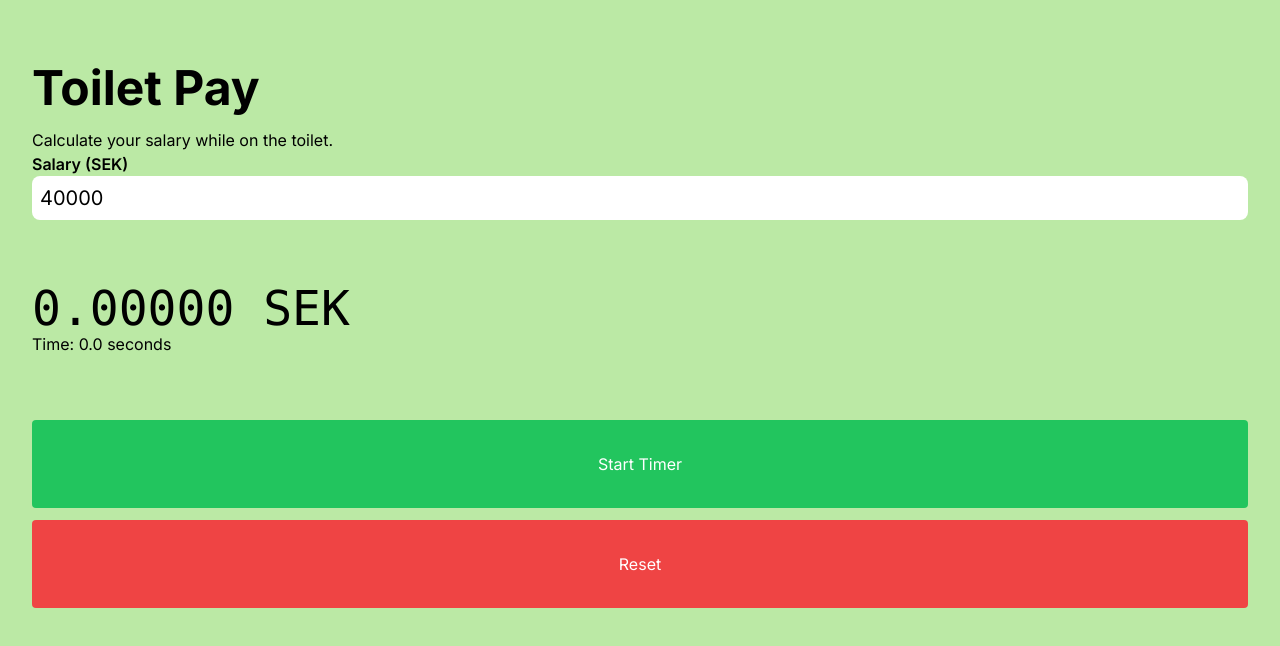
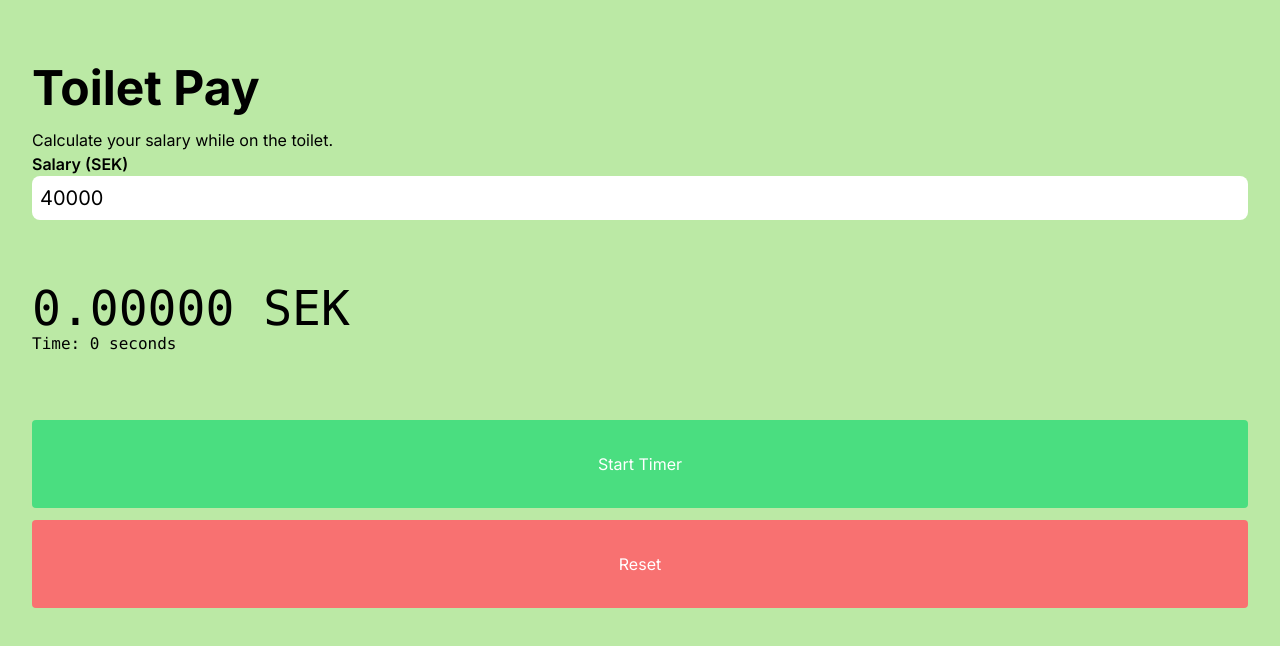
Before and after one commit to theowiik/theowiik.github.io, a Next.js app: page /toilet-pay in a window 1280 px wide. Shown: the top 646 px of the page. Built offline with nearby package versions, Linux system fonts and the light colour scheme.

Commit message:
Print time

```diff
--- a/src/app/toilet-pay/page.tsx
+++ b/src/app/toilet-pay/page.tsx
@@ -3,29 +3,61 @@
 import { useState, useEffect } from 'react';
 import './style.css';
 
-export const monthlyToSeconds = (monthlySalary: number) => {
-  const workHours = 168;
-  return monthlySalary / (workHours * 60 * 60);
+/**
+ * Convert salary/month to salary/ms.
+ *
+ * @param monthlySalary monthly salary in SEK.
+ * @returns salary per millisecond.
+ */
+const milliSalary = (monthlySalary: number) => {
+  const workHoursPerMonth = 168;
+  const millisPerHour = 60 * 60 * 1000;
+  const perHour = monthlySalary / workHoursPerMonth;
+  return perHour / millisPerHour;
 };
 
+const msToTimeStr = (ms: number): string => {
+  const totalSeconds = Math.floor(ms / 1000);
+  const hours = Math.floor(totalSeconds / 3600);
+  const minutes = Math.floor((totalSeconds % 3600) / 60);
+  const seconds = totalSeconds % 60;
+
+  const formatUnit = (value: number, unit: string) =>
+    `${value} ${unit}${value !== 1 ? 's' : ''}`;
+
+  const parts: string[] = [];
+  if (hours > 0) parts.push(formatUnit(hours, 'hour'));
+  if (minutes > 0) parts.push(formatUnit(minutes, 'minute'));
+  if (seconds > 0 || parts.length === 0)
+    parts.push(formatUnit(seconds, 'second'));
+
+  return parts.join(' ');
+};
+
+const pollRateMs = 10;
+
 export default function ToiletPay() {
-  const [salary, setSalary] = useState(40000);
+  const [salary, setSalary] = useState(40_000);
   const [isTimerOn, setIsTimerOn] = useState(false);
-  const [elapsedTime, setElapsedTime] = useState(0);
+  const [elapsedTimeMs, setElapsedTimeMs] = useState(0);
 
   useEffect(() => {
-    let interval;
+    let interval: NodeJS.Timeout | null = null;
 
     if (isTimerOn) {
       interval = setInterval(() => {
-        setElapsedTime((prevTime) => prevTime + 0.1);
-      }, 100);
-    } else if (!isTimerOn && elapsedTime !== 0) {
-      clearInterval(interval);
+        setElapsedTimeMs((prevTime) => prevTime + pollRateMs);
+      }, pollRateMs);
     }
 
-    return () => clearInterval(interval);
-  }, [isTimerOn, salary]);
+    if (!isTimerOn && elapsedTimeMs !== 0) {
+      if (interval) clearInterval(interval);
+    }
+
+    return () => {
+      if (interval) clearInterval(interval);
+    };
+  }, [isTimerOn, elapsedTimeMs]);
 
   const handleStartStop = () => {
     setIsTimerOn(!isTimerOn);
@@ -33,6 +65,11 @@ export default function ToiletPay() {
 
   const handleSalaryChange = (e) => {
     setSalary(Number(e.target.value));
+  };
+
+  const handleReset = () => {
+    setIsTimerOn(false);
+    setElapsedTimeMs(0);
   };
 
   return (
@@ -51,21 +88,24 @@ export default function ToiletPay() {
         />
 
         <div className="my-16">
-          <div className="text-5xl font-mono">
-            {(elapsedTime * monthlyToSeconds(salary)).toFixed(5)} SEK
+          <div className="font-mono text-5xl">
+            {(elapsedTimeMs * milliSalary(salary)).toFixed(5)} SEK
           </div>
 
-          <div>Time: {elapsedTime.toFixed(1)} seconds</div>
+          <div className="font-mono">Time: {msToTimeStr(elapsedTimeMs)}</div>
         </div>
 
         <button
           onClick={handleStartStop}
-          className="mb-3 w-full rounded bg-green-500 py-8 text-white"
+          className={`mb-3 w-full rounded py-8 text-white ${isTimerOn ? 'bg-blue-400' : 'bg-green-400'}`}
         >
           {isTimerOn ? 'Stop Timer' : 'Start Timer'}
         </button>
 
-        <button className="w-full rounded bg-red-500 py-8 text-white">
+        <button
+          onClick={handleReset}
+          className="w-full rounded bg-red-400 py-8 text-white"
+        >
           Reset
         </button>
       </div>
```
